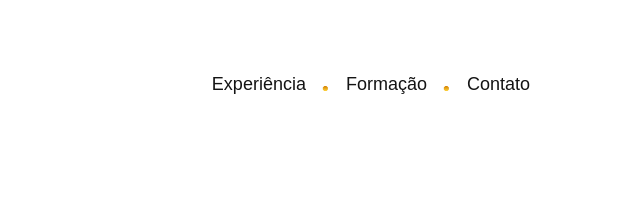
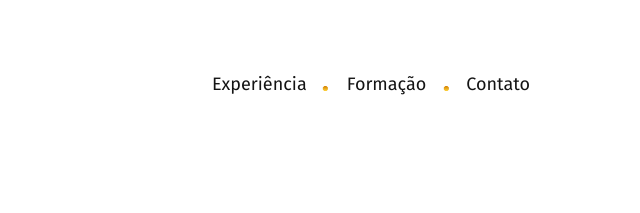
Before and after one commit to Dev-JulioCezar/AntigoPortfolio, a plain HTML site: page index.html in a window 1280 px wide. Shown: the top 213 px of the page, 640-1280 px from the left. Drawn offline with Linux system fonts and the light colour scheme.

Commit message:
google fonts

```diff
--- a/index.html
+++ b/index.html
@@ -13,7 +13,7 @@
   <link rel="icon" href="favicon.svg" type="image/svg+xml">
   <link rel="preconnect" href="https://fonts.googleapis.com">
   <link rel="preconnect" href="https://fonts.gstatic.com" crossorigin>
-  <link href="https://fonts.googleapis.com/css2?family=Chakra+Petch:wght@400;700&display=swap" rel="stylesheet">
+  <link href="https://fonts.googleapis.com/css2?family=Chakra+Petch:wght@400;700&family=Fira+Sans:wght@400;700&display=swap" rel="stylesheet">
 
   <title>Julio Cezar - Desenvolvedor e Desing.</title>
 </head>
```
